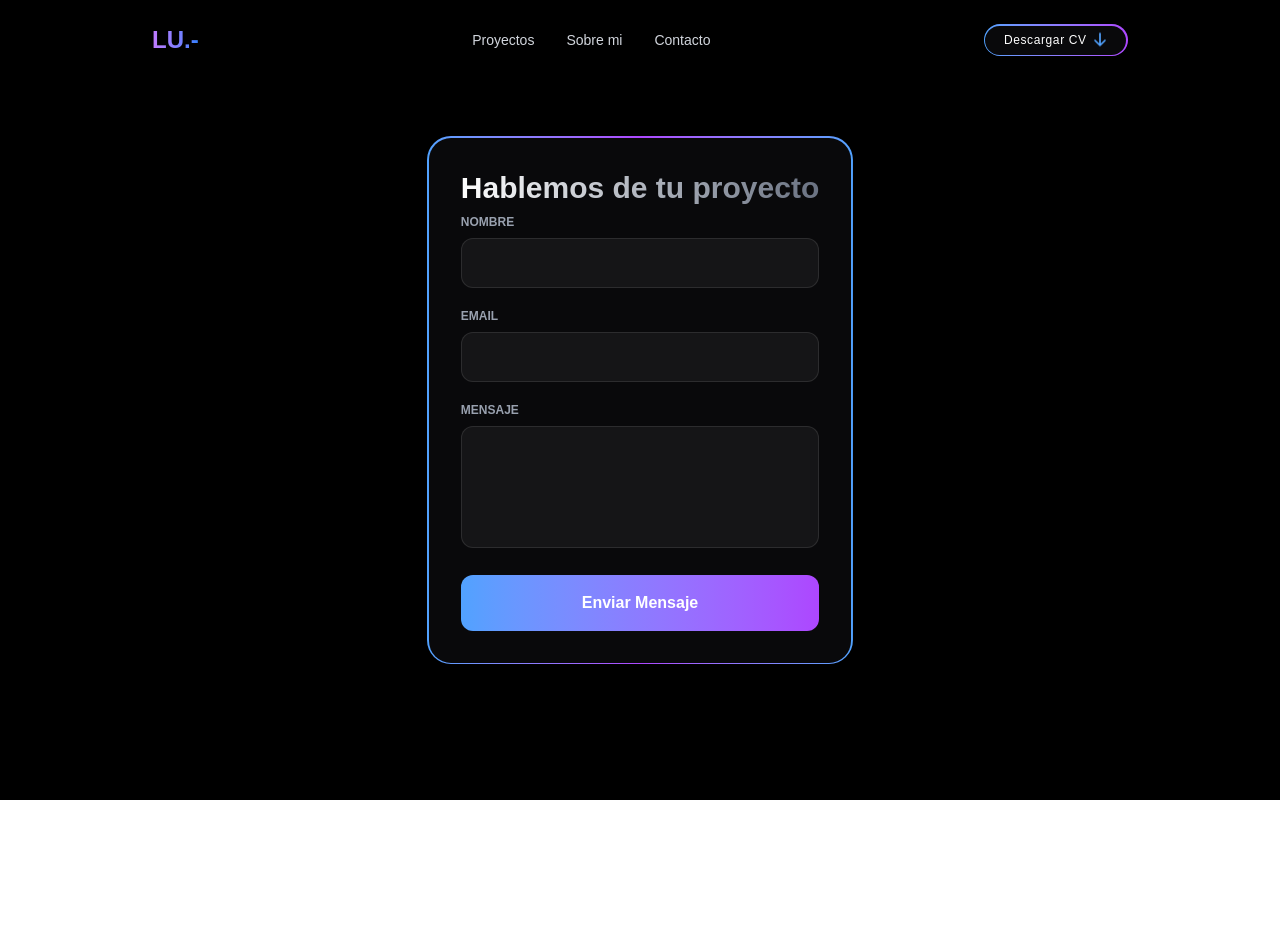
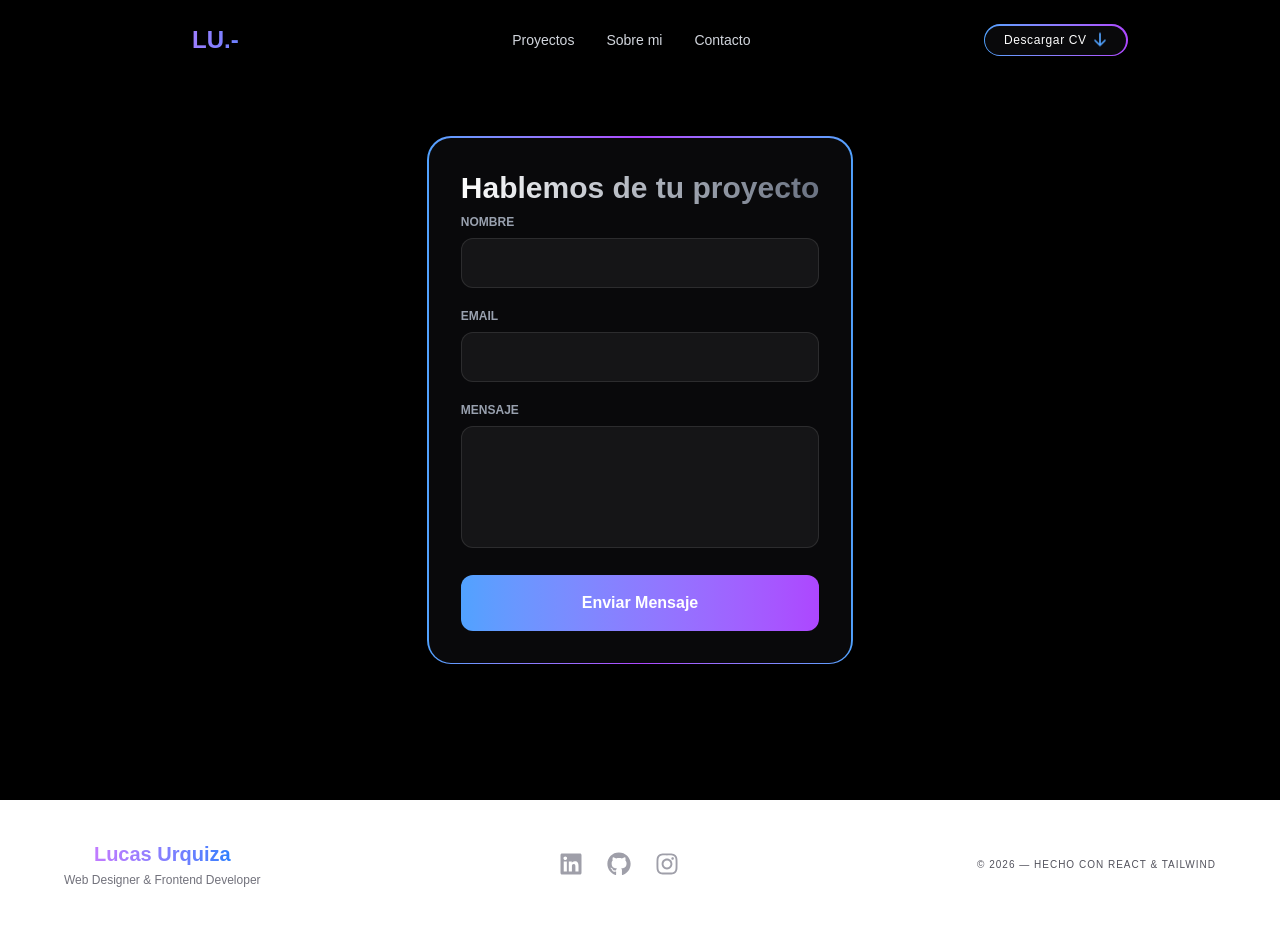
Before and after one commit to LucasUr11/mi-porfolio, a React (Vite) app: page /contacto in a window 1280 px wide. Before the commit the page ends 800 px from the top, so only its background shows below. Built offline with nearby package versions, Linux system fonts and the light colour scheme.

Commit message:
Actualizacion de estilos.-

```diff
--- a/src/App.tsx
+++ b/src/App.tsx
@@ -8,6 +8,7 @@ import ContactForm from "./components/sections/Form";
 import ProjectsProcess from "./pages/ProjectsProcess";
 import GlobalBackground from "./components/shared/GlobalBackground";
 import ScrollToTop from "./components/layout/ScrollToTop";
+import Footer from "./components/layout/Footer";
 
 function App() {
   return (
@@ -34,6 +35,7 @@ function App() {
           </div>
         } />
       </Routes>
+      <Footer />
     </Router>
   );
 }
--- /dev/null
+++ b/src/components/layout/Footer.tsx
@@ -0,0 +1,28 @@
+import { FaLinkedin, FaGithub, FaInstagram } from "react-icons/fa";
+
+export default function Footer() {
+    return (
+        <footer>
+            <div className="py-10 px-6">
+                <div className="max-w-6xl mx-auto flex flex-col md:flex-row justify-between items-center text-center gap-6">
+                    <div>
+                        <span className="text-xl font-bold bg-clip-text text-transparent bg-linear-to-r from-purple-400 to-blue-500">
+                            Lucas Urquiza
+                        </span>
+                        <p className="text-zinc-500 text-xs mt-1">Web Designer & Frontend Developer</p>
+                    </div>
+
+                    <div className="flex gap-6 text-2xl text-zinc-400">
+                        <a href="https://www.linkedin.com/in/lucas-urquiza-c11/" className="hover:text-purple-400 transition-colors"><FaLinkedin /></a>
+                        <a href="https://github.com/LucasUr11" className="hover:text-purple-400 transition-colors"><FaGithub /></a>
+                        <a href="https://www.instagram.com/lucas_urquiza11/" className="hover:text-purple-400 transition-colors"><FaInstagram /></a>
+                    </div>
+
+                    <p className="text-zinc-600 text-[10px] uppercase tracking-widest">
+                        © 2026 — Hecho con React & Tailwind
+                    </p>
+                </div>
+            </div>
+        </footer>
+    )
+}
--- a/src/components/layout/Navbar.tsx
+++ b/src/components/layout/Navbar.tsx
@@ -36,7 +36,7 @@ export default function Navbar() {
                 <motion.div
                     initial={{ opacity: 0 }}
                     animate={{ opacity: 1 }}
-                    className="text-2xl font-bold bg-clip-text text-transparent bg-linear-to-r from-purple-400 to-blue-500"
+                    className="px-10 text-2xl font-bold bg-clip-text text-transparent bg-linear-to-r from-purple-400 to-blue-500"
                 >
                     <a href="/">LU.-</a>
                 </motion.div>
--- a/src/pages/About.tsx
+++ b/src/pages/About.tsx
@@ -4,6 +4,7 @@ import {
 } from "react-icons/fa";
 import { SiTypescript, SiTailwindcss } from "react-icons/si";
 import { Link } from "react-router-dom";
+import FadeIn from "../components/ui/FadeIn";
 
 const techs = [
   { icon: <FaReact />, name: "React" },
@@ -30,6 +31,7 @@ export default function About() {
       className="py-24 text-white overflow-hidden">
       <div className="max-w-6xl mx-auto px-6">
 
+        <FadeIn>
           <div className="overflow-hidden mb-16">
             <motion.h2
               initial={{ y: "100%" }}
@@ -39,7 +41,6 @@ export default function About() {
               className="text-5xl font-bold bg-clip-text text-transparent bg-linear-to-r from-purple-400 to-blue-500"
             >
               Sobre mí
-
             </motion.h2>
 
             <motion.div
@@ -48,14 +49,13 @@ export default function About() {
               viewport={{ once: true }}
               transition={{ duration: 0.8, ease: [0.33, 1, 0.68, 1] }}
               className="h-1 bg-linear-to-r from-purple-400 to-blue-500 mt-4"
-            style={{ originX: 0 }} // Establece el inicio en la izquierda
+              style={{ originX: 0 }}
             ></motion.div>
-
           </div>
+        </FadeIn>
 
         <div className="grid grid-cols-1 md:grid-cols-12 gap-6">
 
-          {/* BLOQUE PRINCIPAL: Bio + Workflow */}
           <motion.div
             initial={{ opacity: 0, y: 20 }}
             whileInView={{ opacity: 1, y: 0 }}
--- a/src/pages/Contact.tsx
+++ b/src/pages/Contact.tsx
@@ -1,10 +1,9 @@
 import { motion } from "framer-motion";
-import { FaLinkedin, FaGithub, FaInstagram } from "react-icons/fa";
 import { Link } from "react-router-dom";
 
 export default function Contact() {
   return (
-    <footer
+    <section
       id="contact"
       className="text-white pt-20"
     >
@@ -28,28 +27,6 @@ export default function Contact() {
           </Link>
         </motion.div>
       </div>
-
-      {/* FOOTER FINAL */}
-      <div className="border-t border-zinc-900 py-10 px-6">
-        <div className="max-w-6xl mx-auto flex flex-col md:flex-row justify-between items-center gap-6">
-          <div>
-            <span className="text-xl font-bold bg-clip-text text-transparent bg-linear-to-r from-purple-400 to-blue-500">
-              Lucas Urquiza
-            </span>
-            <p className="text-zinc-500 text-xs mt-1">Web Designer & Frontend Developer</p>
-          </div>
-
-          <div className="flex gap-6 text-2xl text-zinc-400">
-            <a href="https://www.linkedin.com/in/lucas-urquiza-c11/" className="hover:text-purple-400 transition-colors"><FaLinkedin /></a>
-            <a href="https://github.com/LucasUr11" className="hover:text-purple-400 transition-colors"><FaGithub /></a>
-            <a href="https://www.instagram.com/lucas_urquiza11/" className="hover:text-purple-400 transition-colors"><FaInstagram /></a>
-          </div>
-
-          <p className="text-zinc-600 text-[10px] uppercase tracking-widest">
-            © 2026 — Hecho con React & Tailwind
-          </p>
-        </div>
-      </div>
-    </footer>
+    </section>
   );
 }
--- a/src/pages/Hero.tsx
+++ b/src/pages/Hero.tsx
@@ -19,8 +19,7 @@ const Hero = () => {
           {/* Textos.- */}
           <motion.h1
             className="font-heading font-extrabold text-5xl md:text-7xl tracking-tight py-2
-             bg-clip-text text-transparent
-             bg-linear-to-r from-purple-400 via-white to-blue-500"
+             bg-clip-text text-transparent bg-linear-to-r from-purple-400 via-white to-blue-500"
           >
             Web Designer
           </motion.h1>
```
Lines whose indentation alone changed are shown as unchanged.
